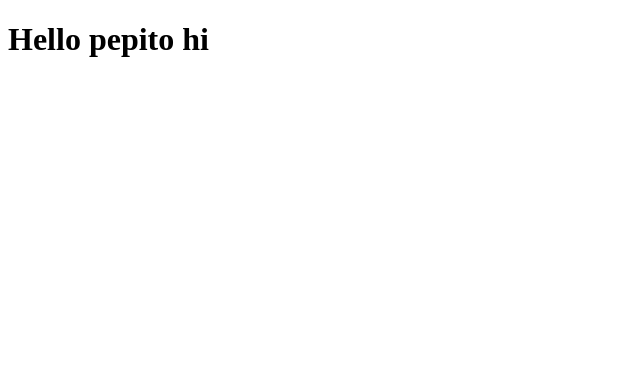
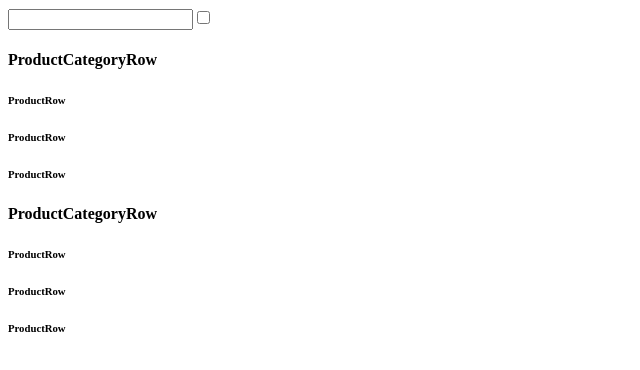
Before and after one commit to dehors/react, a React app: page / in a window 1280 px wide. Shown: the whole page, without its empty margins (0-640 px from the left). Built offline with nearby package versions, Linux system fonts and the light colour scheme.

Commit message:
feat: Composite views

```diff
--- a/app/index.html
+++ b/app/index.html
@@ -5,6 +5,6 @@
     </head>
     <body>
         <div id="app"></div>
-        <script src="js/index.min.js"></script>
+        <script src="dist/js/index.min.js"></script>
     </body>
 </html>
--- /dev/null
+++ b/app/src/components/FilterableProductTable.js
@@ -0,0 +1,18 @@
+import React from 'react'
+
+import SearchBar from './SearchBar.js'
+import ProductTable from './ProductTable.js'
+
+export default class FilterableProductTable extends React.Component{
+	constructor(){
+		super()
+	}
+	render(){
+		return(
+			<div>
+				<SearchBar/>
+				<ProductTable/>
+			</div>
+			)
+	}
+}
--- /dev/null
+++ b/app/src/components/ProductCategoryRow.js
@@ -0,0 +1,12 @@
+import React from 'react'
+
+export default class ProductCategoryRow extends React.Component{
+	constructor(){
+		super()
+	}
+	render(){
+		return(
+			<h4>ProductCategoryRow</h4>
+			)
+	}
+}
--- /dev/null
+++ b/app/src/components/ProductRow.js
@@ -0,0 +1,12 @@
+import React from 'react'
+
+export default class ProductRow extends React.Component{
+	constructor(){
+		super()
+	}
+	render(){
+		return(
+			<h6>ProductRow</h6>
+			)
+	}
+}
--- /dev/null
+++ b/app/src/components/ProductTable.js
@@ -0,0 +1,24 @@
+import React from 'react'
+
+import ProductCategoryRow from './ProductCategoryRow.js'
+import ProductRow from './ProductRow.js'
+
+export default class ProductTable extends React.Component{
+	constructor(){
+		super()
+	}
+	render(){
+		return(
+			<div>
+				<ProductCategoryRow/>
+				<ProductRow/>
+				<ProductRow/>
+				<ProductRow/>
+				<ProductCategoryRow/>
+				<ProductRow/>
+				<ProductRow/>
+				<ProductRow/>
+			</div>
+			)
+	}
+}
--- /dev/null
+++ b/app/src/components/SearchBar.js
@@ -0,0 +1,15 @@
+import React from 'react'
+
+export default class SearchBar extends React.Component{
+	constructor(){
+		super()
+	}
+	render(){
+		return(
+			<div>
+				<input type="text"/>
+				<input type="checkbox"/>
+			</div>
+			)
+	}
+}
--- /dev/null
+++ b/app/src/index.js
@@ -0,0 +1,7 @@
+import React from 'react'
+import ReactDOM from 'react-dom'
+
+import FilterableProductTable from './components/FilterableProductTable.js'
+
+const app = document.getElementById('app')
+ReactDOM.render(<FilterableProductTable/>,app)
--- a/webpack.config.js
+++ b/webpack.config.js
@@ -4,7 +4,7 @@ var webpack = require('webpack');
 module.exports = {
   context: __dirname,
   devtool: debug ? "inline-sourcemap" : null,
-  entry: "./app/dist/index.js",
+  entry: "./app/src/index.js",
   module:{
     loaders:[
       {
@@ -19,7 +19,7 @@ module.exports = {
     ]
   },
   output: {
-    path: __dirname + "/app/js",
+    path: __dirname + "/app/dist/js/",
     filename: "index.min.js"
   },
   plugins: debug ? [] : [
```
Also changed, not shown: 1 other file.
